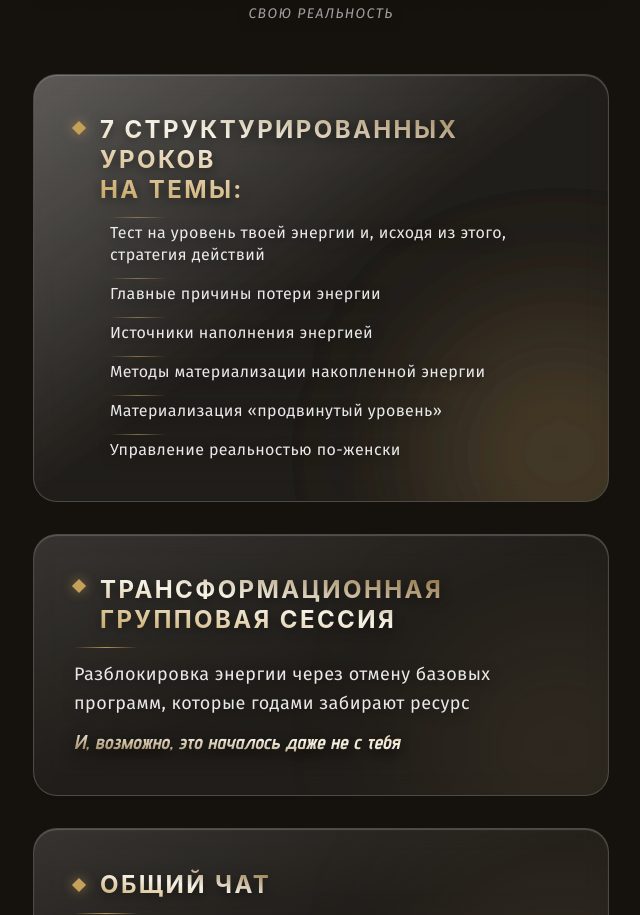
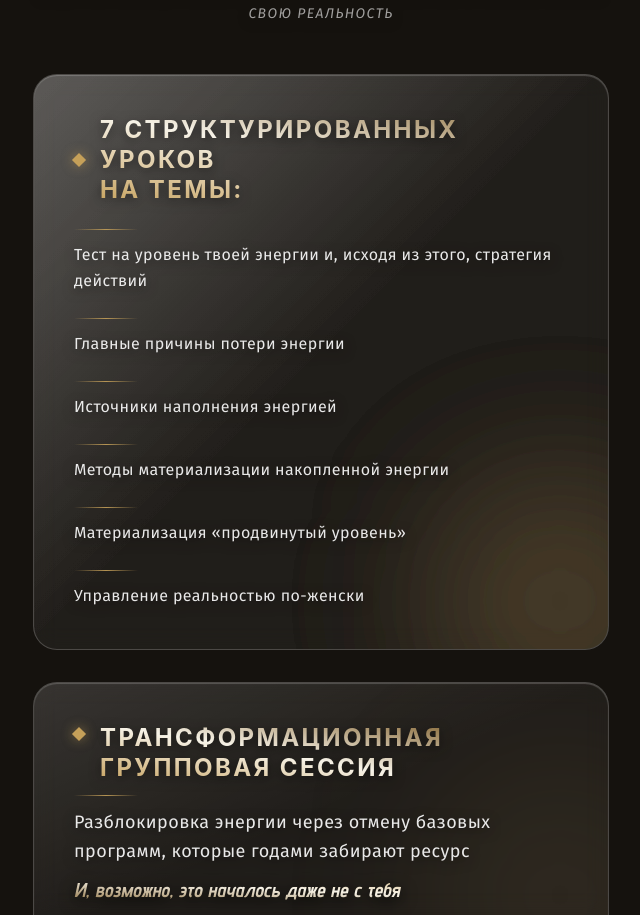
Before and after one commit to Claw99/liubov_course, a React (Vite) app: page / in a window 1280 px wide. Shown: the part 1207-2122 px from the top of the page, without its empty margins (319-959 px from the left). Built offline with nearby package versions, Linux system fonts and the light colour scheme.

Commit message:
feat: changing pre cast12345678887837022585385

```diff
--- a/src/sections/Programm.jsx
+++ b/src/sections/Programm.jsx
@@ -30,21 +30,17 @@ const ProgramSection = () => {
           {/* БЛОК 1: 7 структурированных уроков */}
           <div className="relative bg-white/5 backdrop-blur-[12px] border border-white/20 rounded-3xl p-6 md:p-10 overflow-hidden shadow-[inset_0_1px_1px_rgba(255,255,255,0.2)]">
             <div className="relative z-10">
-              {/* Общий контейнер для заголовка и маркера */}
-              <div className="flex items-start gap-3 md:gap-4 mb-3 text-left">
-                {/* Ромбик-маркер ( mt-2 чтобы был на уровне первой строки) */}
-                <div className="w-2.5 h-2.5 rotate-45 bg-[#c5a059] shadow-[0_0_12px_rgba(197,160,89,0.6)] shrink-0 mt-2" />
-
-                {/* Весь текст одним блоком h3 */}
+              {/* Возвращаем чистый заголовок в одну строку с маркером */}
+              <div className="flex items-start md:items-center gap-3 md:gap-4 mb-6">
+                <div className="w-2.5 h-2.5 rotate-45 bg-[#c5a059] shadow-[0_0_12px_rgba(197,160,89,0.6)] shrink-0 mt-1.5 md:mt-0" />
                 <h3 className="bg-gradient-to-bl from-[#8a6d3b] via-[#f7f3e8] to-[#c5a059] bg-clip-text text-transparent drop-shadow-[0_3px_6px_rgba(0,0,0,0.5)] font-bold text-lg md:text-2xl uppercase tracking-normal md:tracking-widest leading-tight">
-                  7 структурированных уроков
-                  <br /> {/* Вот он, брейк */}
+                  7 структурированных уроков <br></br>
                   на темы:
                 </h3>
               </div>
 
-              {/* Список уроков (теперь он будет четко под заголовком) */}
-              <ul className="space-y-3 ml-7 md:ml-9">
+              {/* Список уроков с нормальными отступами, чтобы дышалось */}
+              <ul className="space-y-6">
                 {[
                   "Тест на уровень твоей энергии и, исходя из этого, стратегия действий",
                   "Главные причины потери энергии",
@@ -53,9 +49,9 @@ const ProgramSection = () => {
                   "Материализация «продвинутый уровень»",
                   "Управление реальностью по-женски",
                 ].map((item, i) => (
-                  <li key={i} className="flex flex-col items-start gap-1">
-                    <div className="w-10 md:w-14 h-[1px] bg-gradient-to-r from-transparent via-[#c5a059] to-transparent opacity-60" />
-                    <span className="font-fira text-white/90 text-sm md:text-base tracking-wide leading-snug drop-shadow-[0_3px_6px_rgba(0,0,0,0.5)]">
+                  <li key={i} className="flex flex-col items-start gap-3">
+                    <div className="w-12 md:w-16 h-[1px] bg-gradient-to-r from-transparent via-[#c5a059] to-transparent opacity-90" />
+                    <span className="font-fira text-white/90 text-sm md:text-base tracking-wide leading-relaxed drop-shadow-[0_3px_6px_rgba(0,0,0,0.5)]">
                       {item}
                     </span>
                   </li>
```
